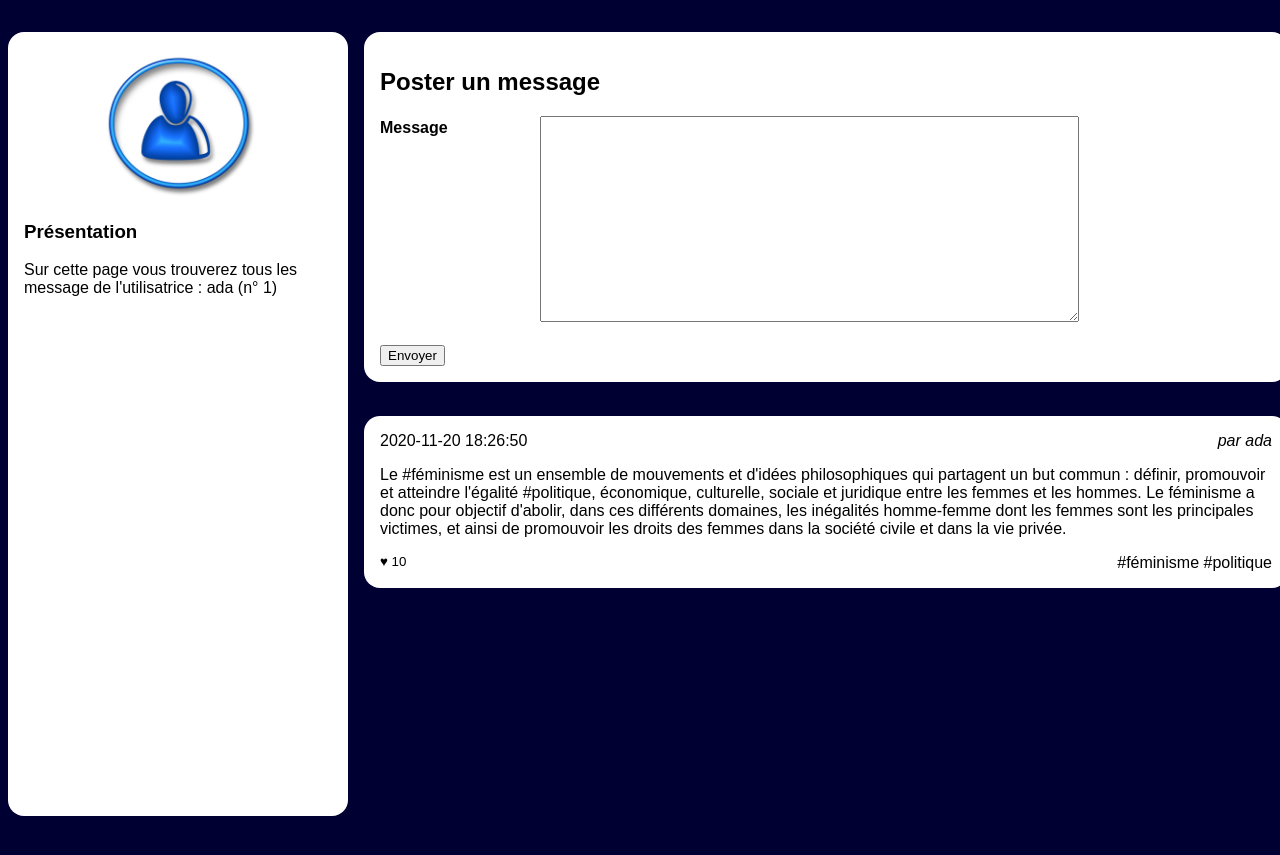
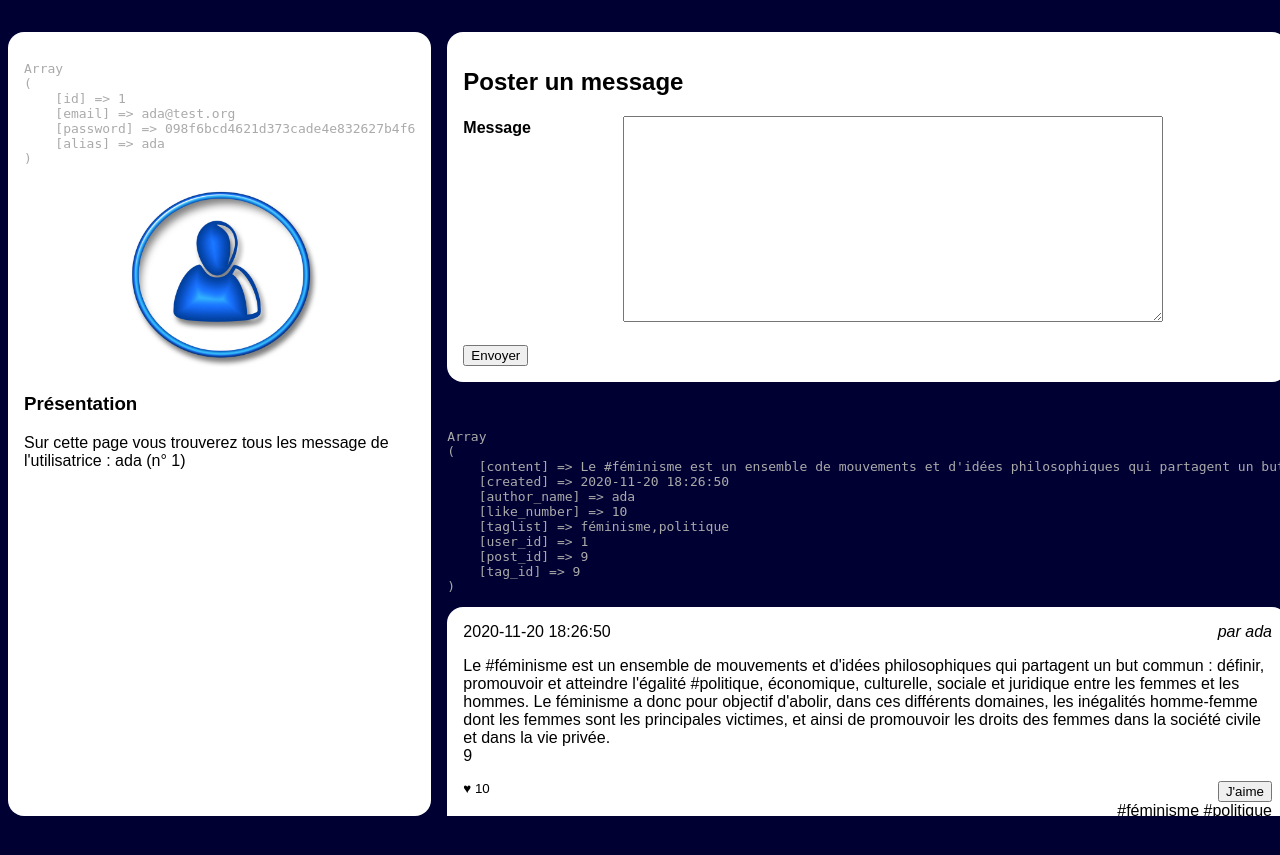
Before and after one commit to adatechschool/reseau-social-php-php_social_network_zineb_eda_kai, a PHP site: page /wall.php?user_id=1 in a window 1280 px wide. Shown: the part 90-945 px from the top of the page. Run offline with PHP 8.4, Linux system fonts and the light colour scheme; a user stored in the database is signed in; data comes from the database, SQL or seed files in the repository.

Commit message:
add like feature

```diff
--- a/Niveau1/resoc_n1/wall.php
+++ b/Niveau1/resoc_n1/wall.php
@@ -40,7 +40,7 @@
             $lesInformations = $mysqli->query($laQuestionEnSql);
             $user = $lesInformations->fetch_assoc();
             //@todo: afficher le résultat de la ligne ci dessous, remplacer XXX par l'alias et effacer la ligne ci-dessous
-            // echo "<pre>" . print_r($user, 1) . "</pre>";
+            echo "<pre>" . print_r($user, 1) . "</pre>";
             ?>
             <img src="user.jpg" alt="Portrait de l'utilisatrice" />
             <section>
@@ -80,6 +80,7 @@
                     SELECT posts.content, posts.created, users.alias as author_name,
                     COUNT(likes.id) as like_number, GROUP_CONCAT(DISTINCT tags.label) AS taglist,
                     posts.user_id,
+                    likes.post_id AS post_id,
                     MAX(posts_tags.tag_id) AS tag_id
                     FROM posts
                     JOIN users ON  users.id=posts.user_id
@@ -100,7 +101,7 @@
              */
             while ($post = $lesInformations->fetch_assoc()) {
 
-                // echo "<pre>" . print_r($post, 1) . "</pre>";
+                echo "<pre>" . print_r($post, 1) . "</pre>";
             ?>
                 <article>
                     <h3>
@@ -109,10 +110,16 @@
                     <address>par <a href="wall.php?user_id=<?php echo $post['user_id']; ?>"><?php echo $post['author_name']; ?></a></address>
                     <div>
                         <p><?php echo $post['content']   ?></p>
+                        <?php echo $post['post_id']; ?>
 
                     </div>
                     <footer>
                         <small>♥ <?php echo $post['like_number']   ?></small>
+                        <form action="like.php" method="post">
+                            <input type="hidden" name="message_id" value="<?php echo $post['post_id']; ?>">
+                            <input type="hidden" name="action" value="like">
+                            <button type="submit" name="like">J'aime</button>
+                        </form>
                         <a href=""><?php $tags = $post['taglist'];
                                     $tagId = $post['tag_id'];
                                     if (!empty($tags)) {
```
Also changed, not shown: Niveau1/resoc_n1/like.php (added, +55 -0 lines).
